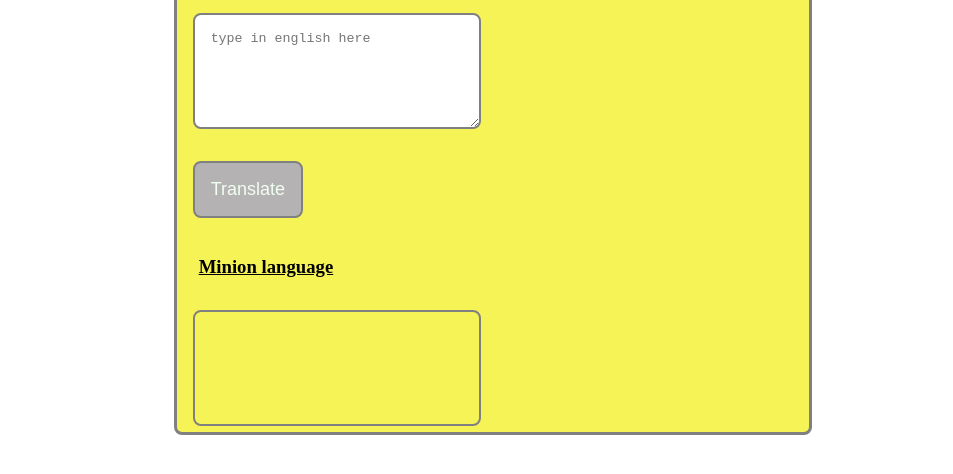
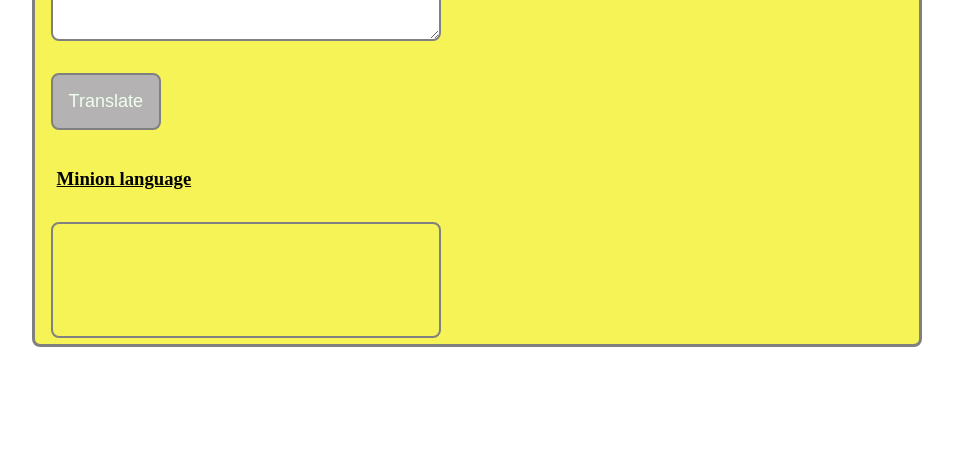
Before and after one commit to Ajeethkumar-r/firstwebapptry, a plain HTML site: page index.html in a window 1280 px wide. Shown: the part 224-698 px from the top of the page, without its empty margins (163-1116 px from the left). Drawn offline with Linux system fonts and the light colour scheme.

Commit message:
css checking

```diff
--- a/index.html
+++ b/index.html
@@ -19,8 +19,7 @@
         #output{
             border: 2px solid gray;
             border-radius: 8px;
-
-
+            color: whitesmoke;
             width: 40%;
             height: 10vh;
             margin: 1rem;
@@ -45,10 +44,10 @@
             display: block;
             margin-left: auto;
             margin-right: auto;
-            margin-top: 6rem;
-            margin-left: 26%;
+            /* margin-top: 6rem; */
+            /* margin-left: 26%; */
             height: 50%;
-            width: 50%;
+            width: 70%;
 
         }
         .arng{
```
